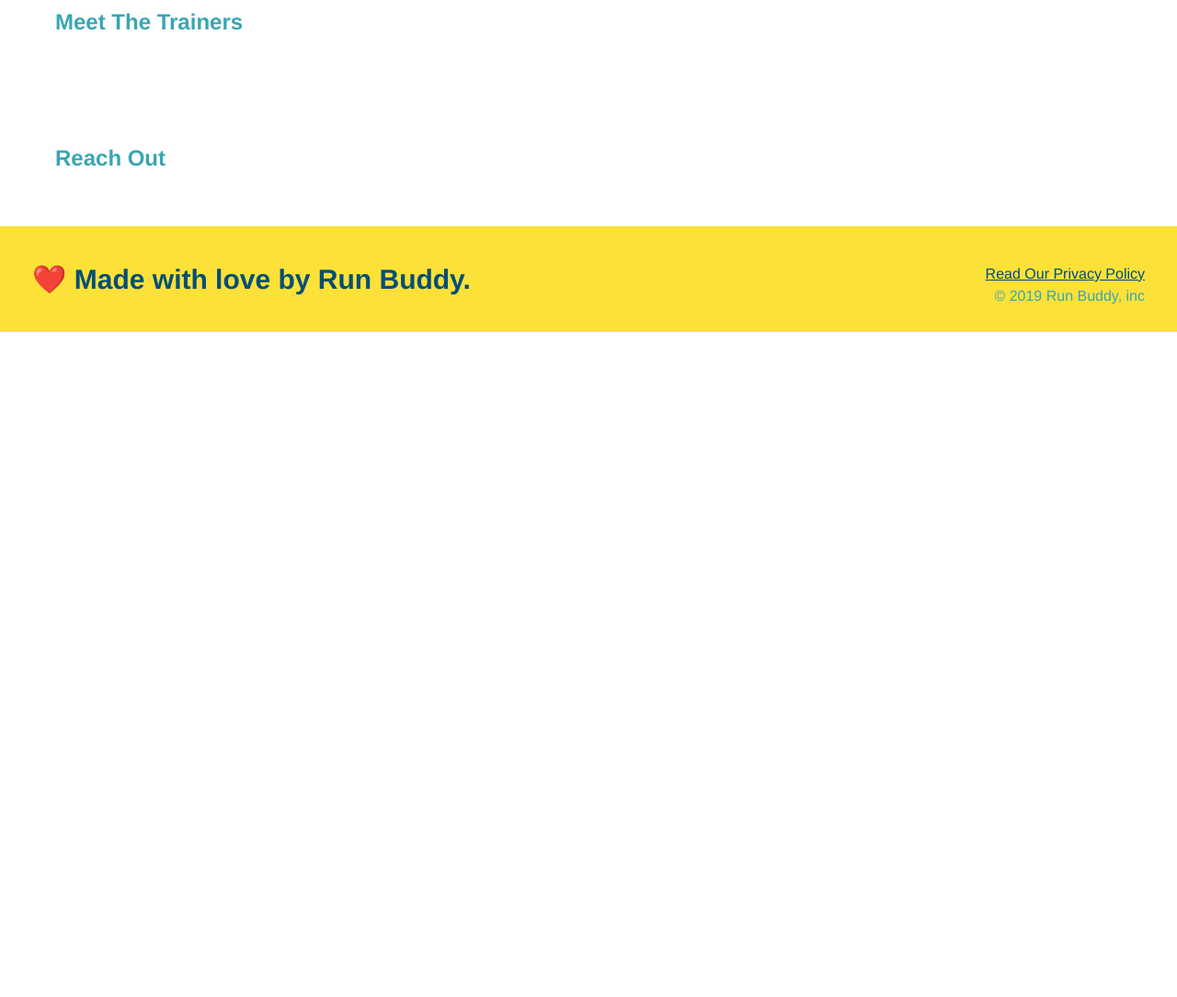
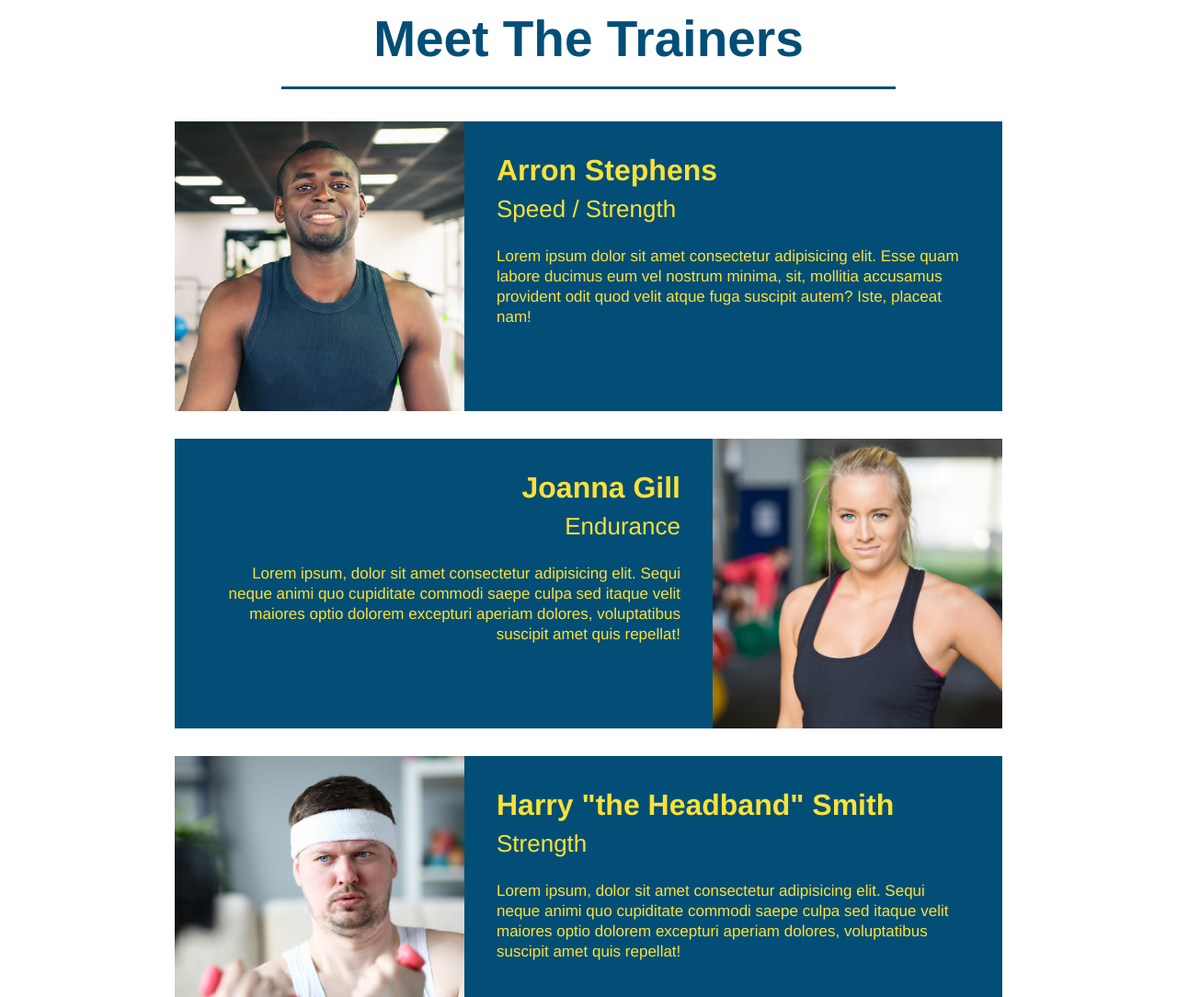
Before and after one commit to Ohsarsour/run-buddy, a plain HTML site: page index.html in a window 1280 px wide. Shown: the part 2900-3984 px from the top of the page at 92% size. Before the commit the page ends 3261 px from the top, so only its background shows below. Drawn offline with Linux system fonts and the light colour scheme.

Commit message:
meet the trainers section

```diff
--- a/assets/css/style.css
+++ b/assets/css/style.css
@@ -184,3 +184,52 @@ section {
   .steps span {
     font-size: 38px;
   }
+
+
+  .trainers {
+    text-align: center;
+    overflow: auto;
+  }
+
+  .trainer {
+    width: 900px;
+    margin: 0 auto 30px auto;
+    background: #024e76;
+    color: #fce138;
+    overflow: auto;
+  }
+
+  .trainer img {
+    width: 35%;
+    float: left;
+  }
+
+  .trainer-bio {
+    padding: 35px;
+    float: left;
+    width: 65%;
+  }
+
+  .text-left {
+    text-align: left;
+  }
+
+  .text-right {
+    text-align: right;
+  }
+
+  .trainer-bio h3 {
+    font-size: 32px;
+    margin-bottom: 8px;
+  }
+
+  .trainer-bio h4 {
+    font-weight: lighter;
+    font-size: 26px;
+    margin-bottom: 25px;
+  }
+
+  .trainer-bio p {
+    font-size: 17px;
+    line-height: 1.3;
+  }
--- a/index.html
+++ b/index.html
@@ -105,8 +105,45 @@
        </section>
 
        <!-- "meet the trainers section" section-->
-       <section>
-        <h2>Meet The Trainers</h2>
+       <section id="your-trainers" class="trainers">
+        <h2 class="section-title primary border">
+            Meet The Trainers
+        </h2>
+        <article class="trainer">
+            <img src="./assets/images/trainer-1.jpg" alt="Arron Stephens in his workout clothes, ready to pump iron"/>
+            <div class="trainer-bio text-left">
+                <h3>Arron Stephens</h3>
+                <h4>Speed / Strength</h4>
+                <p>
+                    Lorem ipsum dolor sit amet consectetur adipisicing elit. Esse quam labore ducimus eum vel nostrum minima, sit, mollitia accusamus provident odit quod velit atque fuga suscipit autem? Iste, placeat nam!
+                </p>
+            </div>
+        </article>
+        <!-- second trainer bio -->
+        <article class="trainer">
+            <div class="trainer-bio text-right">
+                <h3>Joanna Gill</h3>
+                <h4>Endurance</h4>
+                <p>
+                    Lorem ipsum, dolor sit amet consectetur adipisicing elit. Sequi neque animi quo cupiditate commodi saepe culpa sed
+                    itaque velit maiores optio dolorem excepturi aperiam dolores, voluptatibus suscipit amet quis repellat!
+                </p>
+            </div>
+            <img src="./assets/images/trainer-2.jpg" alt="Joanna Gill cooling off after a workout" />
+        </article>
+
+        <!-- third trainer bio -->
+        <article class="trainer">
+            <img src="./assets/images/trainer-3.jpg" alt="Harry Smith wearing a headband and lifting comically small pink weights" />
+            <div class="trainer-bio text-left">
+                <h3>Harry "the Headband" Smith</h3>
+                <h4>Strength</h4>
+                <p>
+                    Lorem ipsum, dolor sit amet consectetur adipisicing elit. Sequi neque animi quo cupiditate commodi saepe culpa sed
+                    itaque velit maiores optio dolorem excepturi aperiam dolores, voluptatibus suscipit amet quis repellat!
+                </p>
+            </div>
+        </article>
        </section>
 
        <!-- "reach out" section-->
```
Also changed, not shown: assets/images/trainer-1.jpg (added), assets/images/trainer-2.jpg (added), assets/images/trainer-3.jpg (added).
